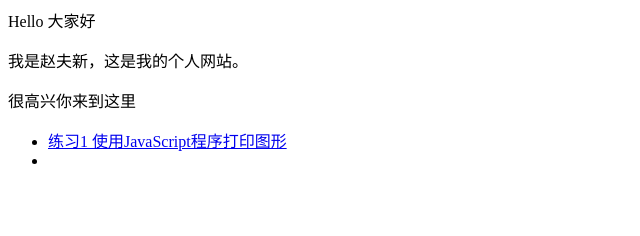
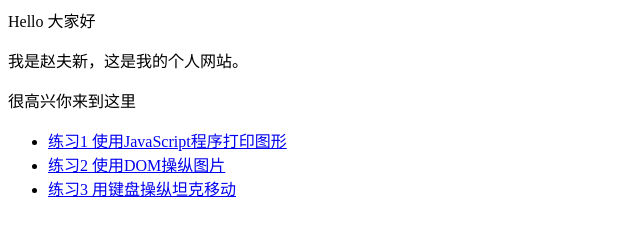
Before and after one commit to ufelderb/ufelderb.github.io, a plain HTML site: page index.html in a window 1280 px wide. Shown: the whole page, without its empty margins (0-640 px from the left). Drawn offline with Linux system fonts and the light colour scheme.

Commit message:
Update index.html

```diff
--- a/index.html
+++ b/index.html
@@ -4,5 +4,6 @@
 
 <ul>
   <li><a href="https://yourwebsite.com">练习1 使用JavaScript程序打印图形</a></li>
-  <li><a href="https://yourwebsite.com"></a></li>
+  <li><a href="https://yourwebsite.com">练习2 使用DOM操纵图片</a></li>
+  <li><a href="https://yourwebsite.com">练习3 用键盘操纵坦克移动</a></li>
 </ul>
```
